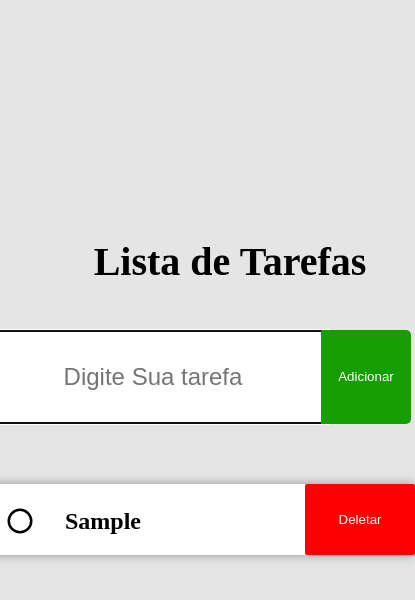
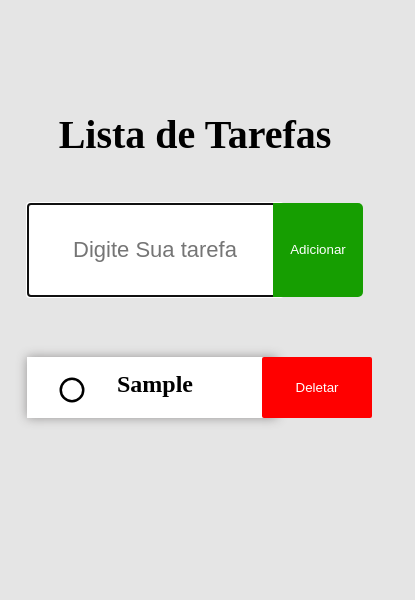
Before and after one commit to luizz-dev/tarefas, a plain HTML site: page index.html in a window 390 px wide. Both pictures are taken after typing "Sample" into the empty fields and a click on the button "Adicionar". Shown: the whole page, 415 px wide, since content can reach past the window. Drawn offline with Linux system fonts and the light colour scheme.

Commit message:
Add files via upload

```diff
--- a/style.css
+++ b/style.css
@@ -1,5 +1,6 @@
 body {
   background: #dfdfdfc9;
+  margin: 0;
 }
 header {
   margin: 0;
@@ -14,7 +15,6 @@ button {
 }
 header h1 {
   font-size: 40px;
-  margin-left: 70px;
 }
 .tarefa-add {
   display: flex;
@@ -51,7 +51,7 @@ header h1 {
 }
 .tarefa-icone img {
   width: 30px;
-  margin: 22px 5px 0 30px;
+  margin: 18px 0 0 30px;
   color: #00ff22;
   cursor: pointer;
 }
@@ -73,3 +73,34 @@ header h1 {
   text-decoration: line-through;
   color: rgba(70, 69, 69, 0.634);
 }
+
+@media (max-width: 768px) {
+  header {
+    margin-top: 10vh;
+  }
+  .tarefa-add input {
+    width: 300px;
+    font-size: 23px;
+  }
+  .tarefa {
+    width: 300px;
+    grid-template-columns: repeat(3, 90px 185px);
+  }
+  .tarefa-del button {
+    width: 110px;
+  }
+}
+
+@media (max-width: 500px) {
+  .tarefa-add input {
+    width: 250px;
+    font-size: 22px;
+  }
+  .tarefa {
+    width: 250px;
+    grid-template-columns: repeat(3, 90px 145px);
+  }
+  .tarefa-del button {
+    width: 110px;
+  }
+}
```
